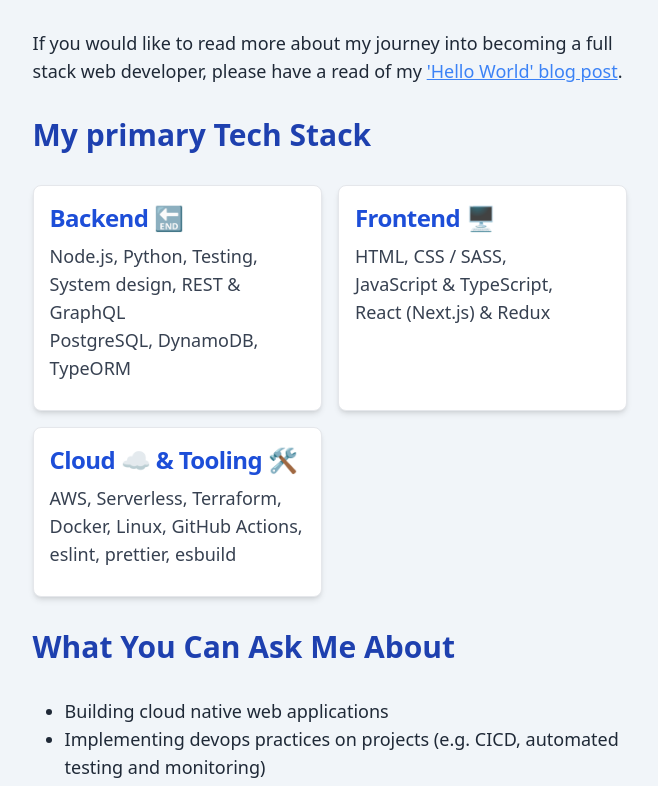
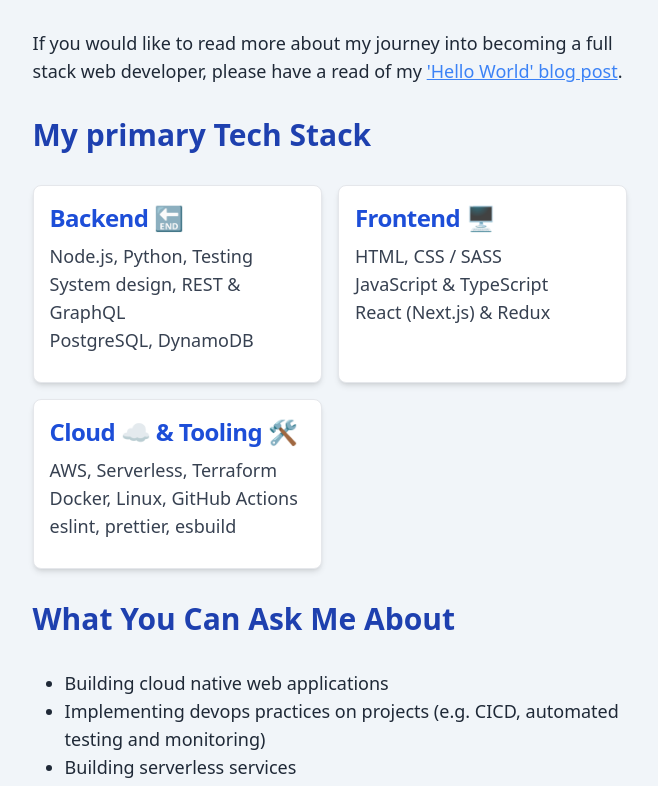
Before and after one commit to jltwheeler/personal-website, a Next.js app: page /about in a window 1280 px wide. Shown: the part 437-1223 px from the top of the page, without its empty margins (310-968 px from the left). Built offline with nearby package versions, Linux system fonts and the light colour scheme.

Commit message:
refactor card to own component

```diff
--- /dev/null
+++ b/components/Card.tsx
@@ -0,0 +1,45 @@
+interface CardProps {
+  title: string;
+  body: string | string[];
+  subtext?: string;
+  cta?: string;
+}
+
+export const Card: React.FC<CardProps> = ({ cta, subtext, title, body }) => (
+  <div className="p-4 max-w-xs bg-white rounded-lg border border-gray-200 shadow-md dark:bg-gray-800 dark:border-gray-700">
+    <h5 className="mb-2 text-xl sm:text-2xl font-bold tracking-tight text-blue-700">
+      {title}
+    </h5>
+    <span className="text-gray-600 italic text-sm">{subtext}</span>
+    <p className="mb-3 font-normal text-gray-700 dark:text-gray-400">
+      {Array.isArray(body)
+        ? body.map((line) => (
+            <>
+              {line}
+              <br />
+            </>
+          ))
+        : body}
+    </p>
+    {cta && (
+      <a
+        href="#"
+        className="no-underline inline-flex items-center py-2 px-3 text-sm font-medium text-center text-white bg-blue-700 rounded-lg hover:bg-blue-800 focus:ring-4 focus:ring-blue-300 dark:bg-blue-600 dark:hover:bg-blue-700 dark:focus:ring-blue-800"
+      >
+        Read more
+        <svg
+          className="ml-2 -mr-1 w-4 h-4"
+          fill="currentColor"
+          viewBox="0 0 20 20"
+          xmlns="http://www.w3.org/2000/svg"
+        >
+          <path
+            fillRule="evenodd"
+            d="M10.293 3.293a1 1 0 011.414 0l6 6a1 1 0 010 1.414l-6 6a1 1 0 01-1.414-1.414L14.586 11H3a1 1 0 110-2h11.586l-4.293-4.293a1 1 0 010-1.414z"
+            clipRule="evenodd"
+          ></path>
+        </svg>
+      </a>
+    )}
+  </div>
+);
--- a/pages/_document.tsx
+++ /dev/null
@@ -1,30 +0,0 @@
-import Document from 'next/document';
-import { ServerStyleSheet } from 'styled-components';
-
-export default class MyDocument extends Document {
-  static async getInitialProps(ctx: any) {
-    const sheet = new ServerStyleSheet();
-    const originalRenderPage = ctx.renderPage;
-
-    try {
-      ctx.renderPage = () =>
-        originalRenderPage({
-          enhanceApp: (App: any) => (props: any) =>
-            sheet.collectStyles(<App {...props} />),
-        });
-
-      const initialProps = await Document.getInitialProps(ctx);
-      return {
-        ...initialProps,
-        styles: (
-          <>
-            {initialProps.styles}
-            {sheet.getStyleElement()}
-          </>
-        ),
-      };
-    } finally {
-      sheet.seal();
-    }
-  }
-}
--- a/pages/about.tsx
+++ b/pages/about.tsx
@@ -2,6 +2,7 @@
 import Link from 'next/link';
 
 import { Container, Footer, Header, Navbar } from '../components';
+import { Card } from '../components/Card';
 
 const About = () => {
   return (
@@ -52,41 +53,30 @@
 
           <div className="flex justify-center sm:flex sm:justify-start">
             <div className="grid grid-cols-1 sm:grid-cols-2 gap-4">
-              <div className="p-4 max-w-xs bg-white rounded-lg border border-gray-200 shadow-md dark:bg-gray-800 dark:border-gray-700">
-                <h5 className="mb-2 text-xl sm:text-2xl font-bold tracking-tight text-blue-700">
-                  Backend 🔚
-                </h5>
-                <p className="mb-3 font-normal text-gray-700 dark:text-gray-400">
-                  Node.js, Python, Testing,
-                  <br />
-                  System design, REST & GraphQL
-                  <br />
-                  PostgreSQL, DynamoDB, TypeORM
-                </p>
-              </div>
-
-              <div className="p-4 max-w-xs bg-white rounded-lg border border-gray-200 shadow-md dark:bg-gray-800 dark:border-gray-700">
-                <h5 className="mb-2 text-xl sm:text-2xl font-bold tracking-tight text-blue-700">
-                  Frontend 🖥️
-                </h5>
-                <p className="mb-3 font-normal text-gray-700 dark:text-gray-400">
-                  HTML, CSS / SASS, <br />
-                  JavaScript & TypeScript, <br />
-                  React (Next.js) & Redux
-                </p>
-              </div>
-
-              <div className="p-4 max-w-xs bg-white rounded-lg border border-gray-200 shadow-md dark:bg-gray-800 dark:border-gray-700">
-                <h5 className="mb-2 text-xl sm:text-2xl font-bold tracking-tight text-blue-700">
-                  Cloud ☁️ & Tooling 🛠️
-                </h5>
-                <p className="mb-3 font-normal text-gray-700 dark:text-gray-400">
-                  AWS, Serverless, Terraform, <br />
-                  Docker, Linux, GitHub Actions, <br />
-                  eslint, prettier, esbuild
-                  <br />
-                </p>
-              </div>
+              <Card
+                title="Backend 🔚"
+                body={[
+                  'Node.js, Python, Testing',
+                  'System design, REST & GraphQL',
+                  'PostgreSQL, DynamoDB',
+                ]}
+              />
+              <Card
+                title="Frontend 🖥️"
+                body={[
+                  'HTML, CSS / SASS',
+                  'JavaScript & TypeScript',
+                  'React (Next.js) & Redux',
+                ]}
+              />
+              <Card
+                title="Cloud ☁️ & Tooling 🛠️"
+                body={[
+                  'AWS, Serverless, Terraform',
+                  'Docker, Linux, GitHub Actions',
+                  'eslint, prettier, esbuild',
+                ]}
+              />
             </div>
           </div>
         </section>
```
